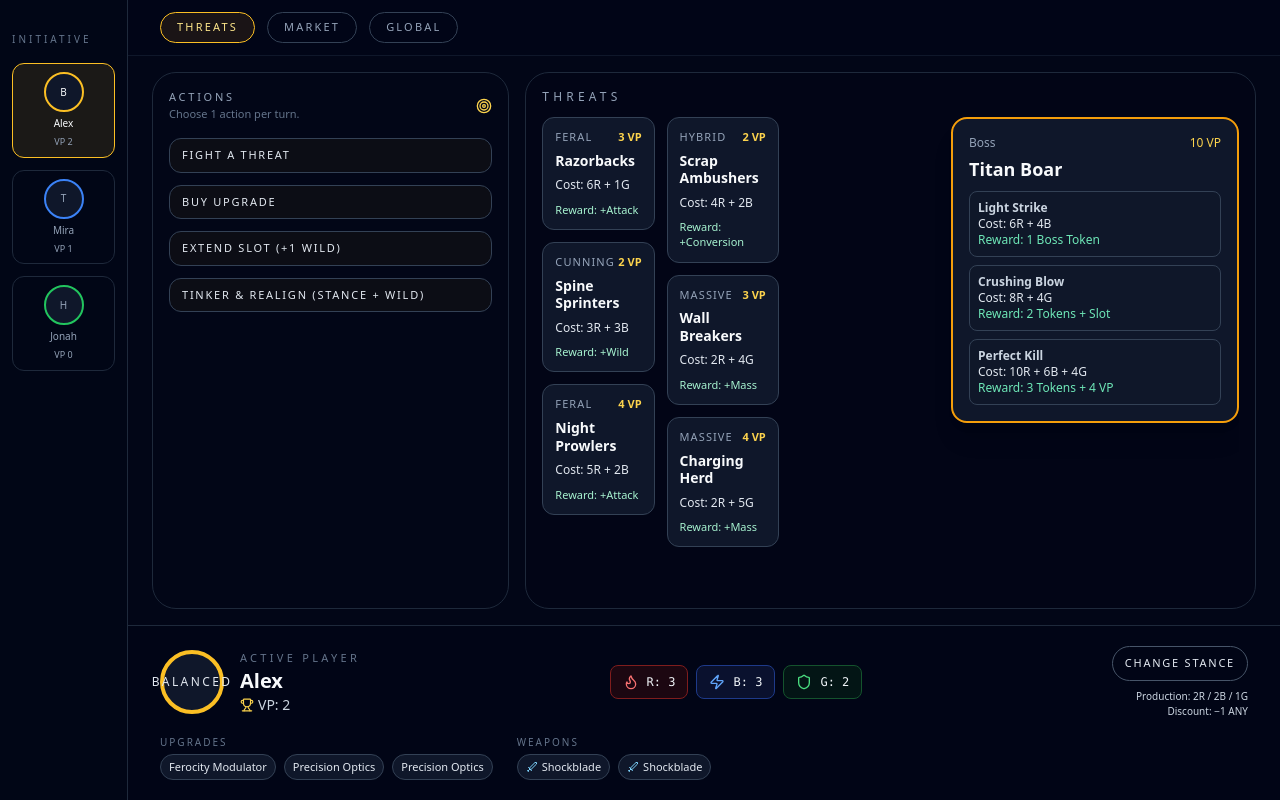
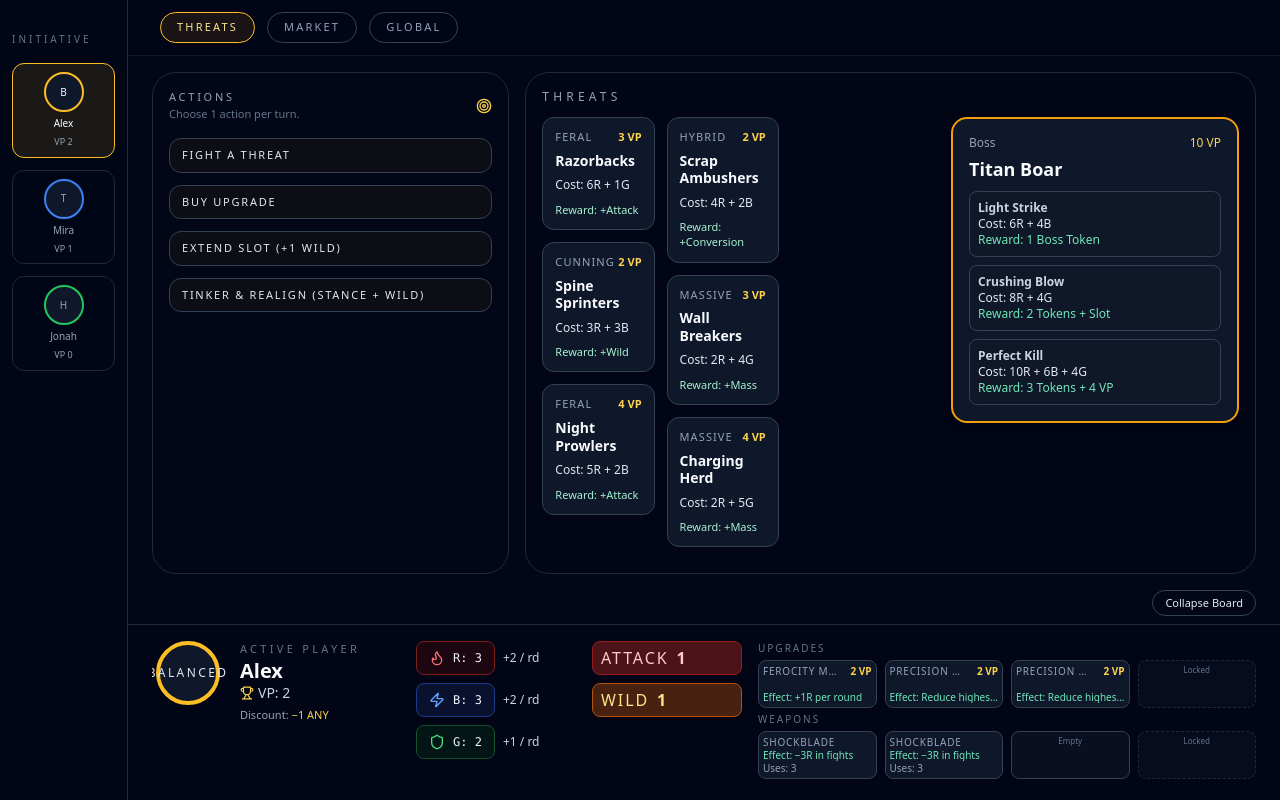
Before and after one commit to Daniangio/pigsattack, a React (Vite) app in the folder frontend/: page / in a window 1280 px wide. Both pictures are taken after a click on the button "THREATS". Built offline with nearby package versions, Linux system fonts and the light colour scheme.

Commit message:
Updated UI

```diff
--- a/frontend/src/app/NewGameApp.jsx
+++ b/frontend/src/app/NewGameApp.jsx
@@ -10,8 +10,6 @@ import MarketPanel from '../components/market/MarketPanel';
 import PlayerBoardBottom from '../components/player/PlayerBoardBottom';
 import PlayerActionPanel from '../components/player/PlayerActionPanel';
 import PlayerMiniBoard from '../components/player/PlayerMiniBoard';
-import StanceModal from '../components/player/StanceModal';
-
 import HoverPreviewPortal from '../components/hover/HoverPreviewPortal';
 
 export default function App() {
@@ -83,19 +81,15 @@ export default function App() {
         {viewMode !== VIEW_MODES.GLOBAL && (
           <PlayerBoardBottom
             player={activePlayer}
-            onOpenStance={() => setStanceMenuOpen(true)}
+            players={players}
+            setPlayers={setPlayers}
+            activePlayerId={activePlayerId}
+            stanceMenuOpen={stanceMenuOpen}
+            onToggleStance={() => setStanceMenuOpen((v) => !v)}
+            onCloseStance={() => setStanceMenuOpen(false)}
           />
         )}
       </div>
-
-      {stanceMenuOpen && (
-        <StanceModal
-          activePlayerId={activePlayerId}
-          players={players}
-          setPlayers={setPlayers}
-          onClose={() => setStanceMenuOpen(false)}
-        />
-      )}
 
       <HoverPreviewPortal />
     </div>
--- a/frontend/src/components/player/PlayerBoardBottom.jsx
+++ b/frontend/src/components/player/PlayerBoardBottom.jsx
@@ -1,16 +1,26 @@
-import React from "react";
-import { Trophy, Flame, Zap, Shield, Sword } from "lucide-react";
+import React, { useState, useMemo } from "react";
+import { Trophy, Flame, Zap, Shield } from "lucide-react";
 import ResourcePip from "../ui/ResourcePip";
+import StanceModal from "./StanceModal";
 import { MarketData } from "../../state/market";
 import { setHoverPreview } from "../hover/HoverPreviewPortal";
 import { stanceColorRing } from "../../utils/stanceColorRing";
 import { STANCE_CONFIG } from "../../utils/stanceConfig";
 
-export default function PlayerBoardBottom({ player, onOpenStance }) {
+export default function PlayerBoardBottom({
+  player,
+  players,
+  setPlayers,
+  activePlayerId,
+  stanceMenuOpen,
+  onToggleStance,
+  onCloseStance,
+}) {
   if (!player) return null;
 
+  const [collapsed, setCollapsed] = useState(false);
   const stanceInfo = STANCE_CONFIG[player.stance];
-  const cardLookup = React.useMemo(
+  const cardLookup = useMemo(
     () => [...MarketData.upgrades, ...MarketData.weapons].reduce((map, card) => {
       map[card.name] = card;
       return map;
@@ -28,41 +38,158 @@ export default function PlayerBoardBottom({ player, onOpenStance }) {
     });
   };
   const clearPreview = () => setHoverPreview(null);
+  const tokenLabels = {
+    attack: "Attack",
+    conversion: "Conversion",
+    mass: "Mass",
+    wild: "Wild",
+  };
+  const tokens = Object.entries(player.tokens || {}).filter(([, count]) => count > 0);
+  const tokenStyles = {
+    attack: { bg: "bg-red-900/60", border: "border-red-800", text: "text-red-200" },
+    conversion: { bg: "bg-blue-900/60", border: "border-blue-800", text: "text-blue-200" },
+    mass: { bg: "bg-green-900/60", border: "border-green-800", text: "text-green-200" },
+    wild: { bg: "bg-amber-900/60", border: "border-amber-700", text: "text-amber-200" },
+  };
+  const ownedCards = [...(player.upgrades || []), ...(player.weapons || [])]
+    .map((name) => cardLookup[name])
+    .filter(Boolean);
+  const stanceTextColor = {
+    Aggressive: "text-red-400",
+    Tactical: "text-blue-400",
+    Hunkered: "text-green-400",
+    Balanced: "text-amber-300",
+  }[player.stance] || "text-slate-200";
+
+  const maxSlots = 4;
+  const upgradeSlots = Math.min(player.upgradeSlots ?? maxSlots, maxSlots);
+  const weaponSlots = Math.min(player.weaponSlots ?? maxSlots, maxSlots);
+  const upgradeCards = (player.upgrades || []).map((name) => cardLookup[name]).filter(Boolean);
+  const weaponCards = (player.weapons || []).map((name) => cardLookup[name]).filter(Boolean);
+
+  const renderSlots = (cards, availableSlots, type) => {
+    const slots = [];
+    for (let i = 0; i < maxSlots; i++) {
+      const card = cards[i];
+      const available = i < availableSlots;
+      const isLocked = !available;
+      const baseClasses = "h-12 rounded-lg border flex flex-col justify-between p-1 text-[8px] leading-tight";
+      if (card) {
+        slots.push(
+          <div
+            key={`${type}-${i}`}
+            className={`${baseClasses} bg-slate-900 border-slate-700 cursor-pointer`}
+            onMouseEnter={() => previewCard(card.name)}
+            onMouseLeave={clearPreview}
+            onClick={() => previewCard(card.name, true)}
+          >
+            <div className="flex justify-between items-center text-[10px] text-slate-400 gap-1">
+              <span className="uppercase tracking-[0.08em] truncate max-w-[70%]">{card.name}</span>
+              {card.vp && (
+                <span className="text-amber-300 font-semibold whitespace-nowrap">{card.vp} VP</span>
+              )}
+            </div>
+            <div className="text-emerald-300 text-[10px] leading-tight truncate">Effect: {card.effect}</div>
+            {card.uses && <div className="text-[10px] text-slate-400">Uses: {card.uses}</div>}
+          </div>
+        );
+      } else if (isLocked) {
+        slots.push(
+          <div
+            key={`${type}-${i}`}
+            className={`${baseClasses} bg-slate-900/40 border-dashed border-slate-800 text-slate-500 flex items-center justify-center`}
+          >
+            Locked
+          </div>
+        );
+      } else {
+        slots.push(
+          <div
+            key={`${type}-${i}`}
+            className={`${baseClasses} bg-slate-900/60 border-slate-700 text-slate-500 flex items-center justify-center`}
+          >
+            Empty
+          </div>
+        );
+      }
+    }
+    return slots;
+  };
 
   return (
-    <div className="bg-slate-950/90 border-t border-slate-800
-                    px-8 py-5 backdrop-blur-xl">
-
-      <div className="flex flex-wrap items-center justify-between gap-6">
-
-        {/* Left: Portrait + stance */}
-        <div className="flex items-center gap-4">
-          <div
-            className={`w-16 h-16 rounded-full border-4
-                        ${stanceColorRing(player.stance)}
-                        bg-slate-900 flex items-center justify-center
-                        text-xs uppercase tracking-[0.2em] text-slate-200`}
+    <div className="flex flex-col gap-2">
+      <div className="flex justify-end px-6 text-[11px] text-slate-400">
+        <button
+          type="button"
+          onClick={() => setCollapsed((v) => !v)}
+          className="px-3 py-1 rounded-full border border-slate-700 text-slate-200 hover:bg-slate-800"
         >
-            {player.stance}
+          {collapsed ? "Expand Board" : "Collapse Board"}
+        </button>
       </div>
 
-          <div>
-            <div className="text-[11px] uppercase tracking-[0.3em] text-slate-500">
-              Active Player
+      <div
+        className={`relative bg-slate-950/90 border-t border-slate-800 backdrop-blur-xl ${
+          collapsed ? "h-12 px-4 py-2" : "h-44 px-6 py-4"
+        }`}
+      >
+        {stanceMenuOpen && (
+          <StanceModal
+            players={players}
+            setPlayers={setPlayers}
+            activePlayerId={activePlayerId}
+            onClose={onCloseStance}
+            inline
+          />
+        )}
+
+        {collapsed ? (
+          <div className="h-full flex items-center gap-4 overflow-hidden">
+            <div
+              onClick={onToggleStance}
+              className={`w-10 h-10 rounded-full border-2 ${stanceColorRing(player.stance)} bg-slate-900 flex items-center justify-center text-[10px] uppercase tracking-[0.2em] text-slate-200 cursor-pointer`}
+            >
+              {player.stance[0]}
             </div>
-            <div className="text-xl font-bold text-slate-50">
-              {player.name}
-            </div>
-            <div className="flex items-center gap-1 text-sm text-slate-300">
+            <div className="flex items-center gap-3 min-w-0">
+              <span className="text-sm font-semibold text-slate-50 truncate">{player.name}</span>
+              <div className="flex items-center gap-1 text-sm text-slate-300 shrink-0">
                 <Trophy size={14} className="text-amber-300" />
                 <span>VP: {player.vp}</span>
               </div>
             </div>
           </div>
+        ) : (
+          <div className="h-full flex items-start gap-4 overflow-hidden">
+            {/* Player icon */}
+            <div className="flex flex-col items-center gap-2 min-w-[72px]">
+              <div
+                onClick={onToggleStance}
+                className={`w-16 h-16 rounded-full border-4 ${stanceColorRing(player.stance)}
+                            bg-slate-900 flex items-center justify-center text-xs uppercase tracking-[0.2em] text-slate-200 cursor-pointer`}
+              >
+                {player.stance}
+              </div>
+            </div>
 
+            {/* Name/VP/discount */}
+            <div className="flex flex-col justify-center min-w-[160px]">
+              <div className="text-[11px] uppercase tracking-[0.3em] text-slate-500">Active Player</div>
+              <div className="text-xl font-bold text-slate-50 leading-tight">{player.name}</div>
+              <div className="flex items-center gap-1 text-sm text-slate-300">
+                <Trophy size={14} className="text-amber-300" />
+                <span>VP: {player.vp}</span>
+              </div>
+              {stanceInfo && (
+                <div className="text-[11px] text-slate-400 mt-1">
+                  Discount: <span className={stanceTextColor}>{stanceInfo.discount}</span>
+                </div>
+              )}
+            </div>
 
-        {/* Middle: Resources */}
-        <div className="flex gap-2">
+            {/* Resources + gains */}
+            <div className="flex flex-col justify-center gap-2 min-w-[160px]">
+              <div className="flex items-center gap-2">
                 <ResourcePip
                   label="R"
                   icon={Flame}
@@ -73,6 +200,11 @@ export default function PlayerBoardBottom({ player, onOpenStance }) {
                     icon: "text-red-400",
                   }}
                 />
+                {stanceInfo && (
+                  <span className="text-xs text-slate-300 min-w-[70px]">+{stanceInfo.production.R} / rd</span>
+                )}
+              </div>
+              <div className="flex items-center gap-2">
                 <ResourcePip
                   label="B"
                   icon={Zap}
@@ -83,6 +215,11 @@ export default function PlayerBoardBottom({ player, onOpenStance }) {
                     icon: "text-blue-400",
                   }}
                 />
+                {stanceInfo && (
+                  <span className="text-xs text-slate-300 min-w-[70px]">+{stanceInfo.production.B} / rd</span>
+                )}
+              </div>
+              <div className="flex items-center gap-2">
                 <ResourcePip
                   label="G"
                   icon={Shield}
@@ -93,81 +230,53 @@ export default function PlayerBoardBottom({ player, onOpenStance }) {
                     icon: "text-green-400",
                   }}
                 />
-        </div>
-
-
-        {/* Right: Stance Button */}
-        <div className="flex flex-col items-end gap-2">
-          <button
-            onClick={onOpenStance}
-            className="px-3 py-2 rounded-full border border-slate-600
-                       text-[11px] uppercase tracking-[0.16em]
-                       text-slate-200 hover:bg-slate-800"
-          >
-            Change Stance
-          </button>
-
-          <div className="text-[10px] text-slate-300 text-right">
-            <div>
-              Production: {stanceInfo.production.R}R / {stanceInfo.production.B}B /{" "}
-              {stanceInfo.production.G}G
-            </div>
-            <div>Discount: {stanceInfo.discount}</div>
-          </div>
-        </div>
-      </div>
-
-
-      {/* Upgrades & Weapons */}
-      <div className="mt-4 flex flex-wrap gap-6 text-[11px] text-slate-200">
-
-        <div>
-          <div className="uppercase text-[10px] tracking-[0.2em] text-slate-500 mb-1">
-            Upgrades
-          </div>
-          <div className="flex flex-wrap gap-2">
-            {player.upgrades.length ? (
-              player.upgrades.map((u) => (
-                <span
-                  key={u}
-                  className="px-2 py-1 rounded-full bg-slate-900 border border-slate-700 cursor-pointer"
-                  onMouseEnter={() => previewCard(u)}
-                  onMouseLeave={clearPreview}
-                  onClick={() => previewCard(u, true)}
-                >
-                  {u}
-                </span>
-              ))
-            ) : (
-              <span className="text-slate-500">—</span>
+                {stanceInfo && (
+                  <span className="text-xs text-slate-300 min-w-[70px]">+{stanceInfo.production.G} / rd</span>
                 )}
               </div>
             </div>
 
-        <div>
-          <div className="uppercase text-[10px] tracking-[0.2em] text-slate-500 mb-1">
-            Weapons
+            {/* Tokens */}
+            <div className="flex flex-col justify-center gap-2 min-w-[150px]">
+              {tokens.length ? (
+                tokens.map(([key, count]) => {
+                  const style = tokenStyles[key] || {};
+                  return (
+                    <div
+                      key={key}
+                      className={`px-2 py-1 rounded-lg border flex items-center gap-2 ${style.bg || "bg-slate-900"} ${
+                        style.border || "border-slate-700"
+                      }`}
+                    >
+                      <span className={`uppercase tracking-[0.12em] ${style.text || "text-slate-200"}`}>
+                        {tokenLabels[key] || key}
+                      </span>
+                      <span className={`font-semibold ${style.text || "text-slate-50"}`}>{count}</span>
                     </div>
-          <div className="flex flex-wrap gap-2">
-            {player.weapons.length ? (
-              player.weapons.map((w) => (
-                <span
-                  key={w}
-                  className="px-2 py-1 rounded-full bg-slate-900 border border-slate-700 flex items-center gap-1 cursor-pointer"
-                  onMouseEnter={() => previewCard(w)}
-                  onMouseLeave={clearPreview}
-                  onClick={() => previewCard(w, true)}
-                >
-                  <Sword size={12} className="text-sky-300" />
-                  {w}
-                </span>
-              ))
+                  );
+                })
               ) : (
-              <span className="text-slate-500">—</span>
+                <div className="text-[11px] text-slate-500">No tokens</div>
               )}
             </div>
+
+            {/* Upgrades + Weapons */}
+            <div className="flex-1 flex flex-col gap-1 min-w-[320px] overflow-hidden">
+              <div>
+                <div className="text-[10px] uppercase tracking-[0.2em] text-slate-500 mb-1">Upgrades</div>
+                <div className="grid grid-cols-4 gap-2">
+                  {renderSlots(upgradeCards, upgradeSlots, "upgrade")}
                 </div>
-
+              </div>
+              <div>
+                <div className="text-[10px] uppercase tracking-[0.2em] text-slate-500 mb-1">Weapons</div>
+                <div className="grid grid-cols-4 gap-2">
+                  {renderSlots(weaponCards, weaponSlots, "weapon")}
+                </div>
+              </div>
+            </div>
+          </div>
+        )}
       </div>
     </div>
   );
--- a/frontend/src/state/players.js
+++ b/frontend/src/state/players.js
@@ -8,6 +8,8 @@ export const INITIAL_PLAYERS = [
     vp: 2,
     upgrades: ['Ferocity Modulator', 'Precision Optics', 'Precision Optics'],
     weapons: ['Shockblade', 'Shockblade'],
+    upgradeSlots: 3,
+    weaponSlots: 3,
   },
   {
     id: 'p2',
@@ -18,6 +20,8 @@ export const INITIAL_PLAYERS = [
     vp: 1,
     upgrades: ['Precision Optics'],
     weapons: ['Snipe Scope'],
+    upgradeSlots: 2,
+    weaponSlots: 2,
   },
   {
     id: 'p3',
@@ -28,5 +32,7 @@ export const INITIAL_PLAYERS = [
     vp: 0,
     upgrades: ['Mass Core'],
     weapons: [],
+    upgradeSlots: 2,
+    weaponSlots: 1,
   },
 ];
```
Also changed, not shown: frontend/src/components/player/StanceModal.jsx (+10 -4 lines). Lines whose indentation alone changed are shown as unchanged.
